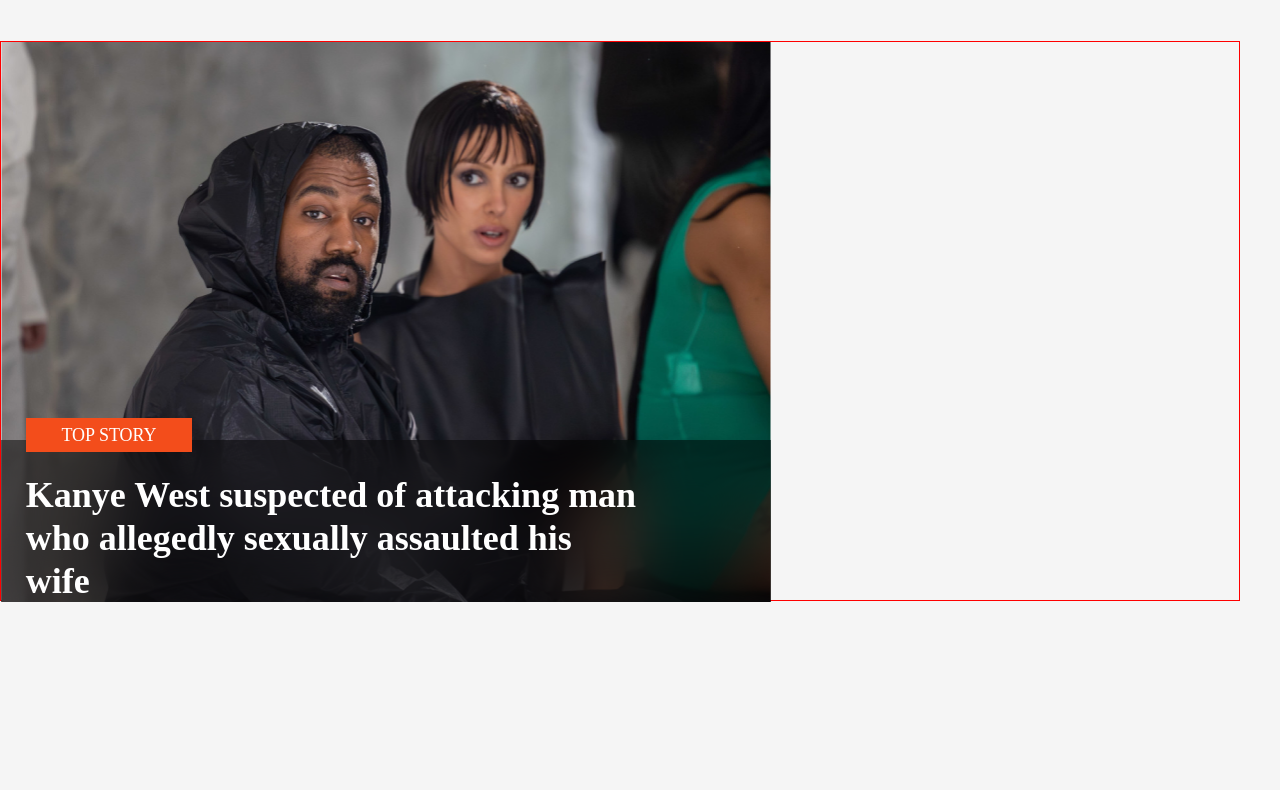
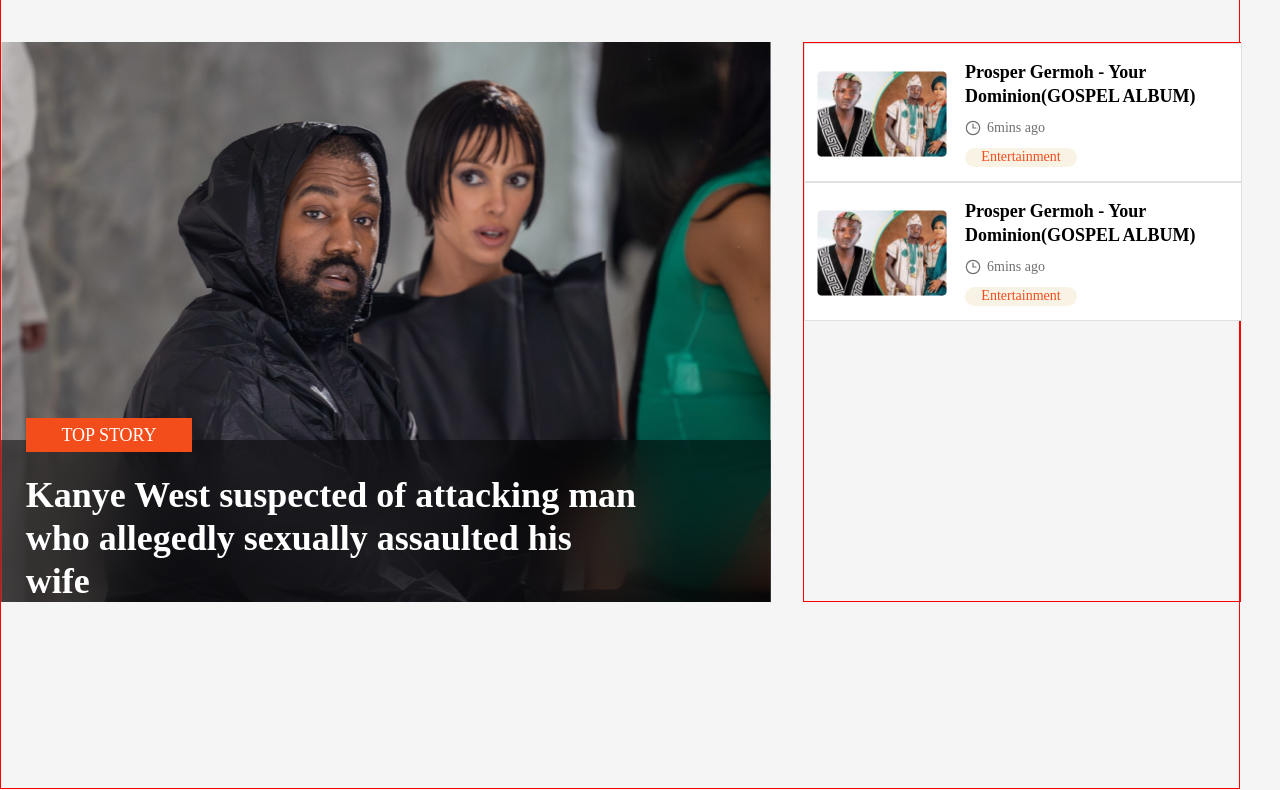
Before and after one commit to GuyGabriell/jambaze-page, a plain HTML site: page index.html in a window 1280 px wide. Shown: the part 261-1051 px from the top of the page. Drawn offline with Linux system fonts and the light colour scheme; a web font is replaced by a local one.

Commit message:
progress

```diff
--- a/index.html
+++ b/index.html
@@ -53,10 +53,14 @@
       </div>
     </nav>
 
+
+
+          <section class="main-container">
+            <div class="header"><h1>Hot Stories</h1></div>
             <div class="hot-stories-container">
-      <div class="header"><h1>Hot Stories</h1></div>
+
               <div class="main-article-content">
-              <!-- Left section: Main article -->
+
                 <div class="main-article">
                   <img src="images/img.png" alt="Main Article Image" />
                   <div class="overlay">
@@ -67,6 +71,68 @@
                     </h2>
                   </div>
               </div>
+
+              <!--right section: article info -->
+
+      <main>
+        <div class="article-container">
+          <div class="article-content">
+            <div class="thumbnail">
+              <img class="channel-pic" src="channels-pics/channel1.png" alt="" />
             </div>
+
+            <div class="audio-info">
+              <div class="title-content">
+                <p>
+                  Prosper Germoh - Your Dominion(GOSPEL ALBUM)
+                </p>
+              </div>
+
+              <div class="time-content">
+                <img src="icons/clock-3.svg" alt="" />
+                <p>6mins ago</p>
+              </div>
+
+              <div class="category-content">
+                <p>Entertainment</p>
+              </div>
+            </div>
+          </div>
+        </div>
+
+        <div class="article-container">
+          <div class="article-content">
+            <div class="thumbnail">
+              <img class="channel-pic" src="channels-pics/channel1.png" alt="" />
+            </div>
+
+            <div class="audio-info">
+              <div class="title-content">
+                <p>
+                  Prosper Germoh - Your Dominion(GOSPEL ALBUM)
+                </p>
+              </div>
+
+              <div class="time-content">
+                <img src="icons/clock-3.svg" alt="" />
+                <p>6mins ago</p>
+              </div>
+
+              <div class="category-content">
+                <p>Entertainment</p>
+              </div>
+            </div>
+          </div>
+        </div>
+
+
+
+      </main>
+
+
+
+        </section>
+
+
   </body>
 </html>
--- a/styles-css/styles.css
+++ b/styles-css/styles.css
@@ -35,7 +35,6 @@ body {
   color: #f8f3e5;
   margin-top: 33.38px;
   margin-bottom: 33.38px;
-  margin-left: 100px;
 }
 
 .navbar .logo img {
@@ -53,6 +52,14 @@ body {
 
 /* Navbar-menu-secction */
 
+/*main-container*/
+.main-container {
+  width: 1240px;
+  height: 900px;
+  margin-left: px;
+  border: 1px solid red;
+}
+
 /*hot-stories-section*/
 .hot-stories-container {
   width: 1240px;
@@ -63,6 +70,7 @@ body {
   margin-bottom: 50px;
 }
 
+/*head section*/
 .header {
   width: 1240px;
   height: 104px;
@@ -79,13 +87,13 @@ body {
   font-family: Archivo;
 }
 
-/* Left section for main article */
+/* Left section main article */
 .main-article-content {
-  width: 1240px;
+  display: flex;
+  width: 770px;
   height: 560px;
   gap: 32px;
   margin-bottom: 48px;
-  border: 1px solid red;
 }
 .main-article img {
   width: 770px;
@@ -93,7 +101,6 @@ body {
 }
 
 .main-article {
-  flex: 1;
   margin: auto;
   position: relative;
 }
@@ -108,8 +115,7 @@ body {
   right: 0;
   color: #ffffff;
   background-color: #00000077;
-  backdrop-filter: blur(32px)
-
+  backdrop-filter: blur(32px);
 }
 
 .main-article .overlay h2 {
@@ -153,3 +159,116 @@ h2 {
   line-height: 18px;
   text-transform: uppercase;
 }
+
+/* right section main article */
+
+main {
+  border: 1px solid red;
+  width: 438px;
+  height: 560px;
+}
+
+.article-container {
+  display: flex;
+  background-color: #ffffff;
+  width: 438px;
+  height: 139px;
+  padding: 16px 12px 16px 12px;
+  margin: auto;
+  justify-items: space-between;
+  border: 1px solid red;
+  border-width: 1px, 0px, 1px, 0px;
+
+  border-style: solid;
+
+  border-color: #e0e0e0;
+}
+
+/*
+*/
+
+.article-content {
+  display: flex;
+  width: 414px;
+  height: 107px;
+  gap: 6px;
+}
+
+.audio-info {
+  width: 278px;
+  height: 107px;
+  gap: 12px;
+  padding-right: 12px;
+  padding-left: 12px;
+  border-bottom-left-radius: 1.39px;
+  border-bottom-right-radius: 1.39px;
+}
+
+.thumbnail {
+  display: flex;
+  align-items: center;
+  gap: 3.48px;
+}
+
+.channel-pic {
+  width: 130px;
+  height: 86px;
+  border-radius: 4px;
+}
+
+.title-content {
+  display: flex;
+  height: 48px;
+  gap: 3.48px;
+  margin-bottom: 12px;
+}
+
+.title-content p {
+  font-family: "Archivo";
+  font-size: 18px;
+  font-weight: 600;
+  color: #000000;
+  line-height: 24px;
+}
+
+.time-content {
+  display: flex;
+  gap: 6px;
+  height: 16px;
+  align-items: center;
+  margin-bottom: 12px;
+}
+
+.time-content p {
+  font-family: "Archivo";
+  color: #707070;
+  font-size: 14px;
+  font-weight: 300;
+  line-height: 6.96px;
+}
+
+.time-content img {
+  width: 16px;
+  height: 16px;
+  line-height: 3.48px;
+}
+
+.category-content {
+  display: flex;
+  width: 112px;
+  height: 19px;
+  gap: 10px;
+  padding: 6px 12px;
+  justify-content: center;
+  align-items: center;
+  background-color: #f8f3e5;
+  border-radius: 18px;
+}
+
+.category-content p {
+  font-family: "Archivo";
+  font-size: 14px;
+  font-weight: 300;
+  color: #f44c1c;
+  line-height: 6.96px;
+}
```
Lines whose indentation alone changed are shown as unchanged.
